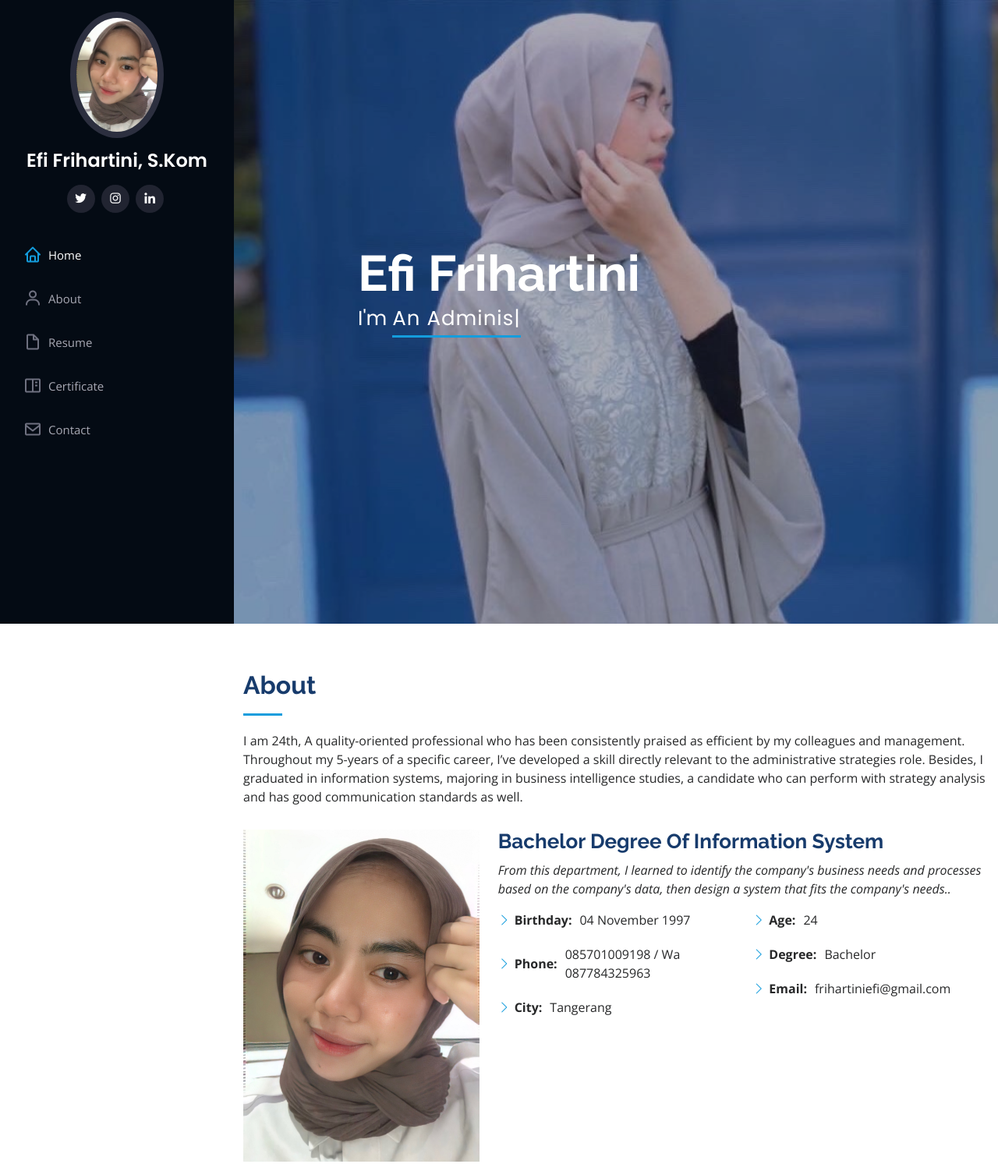
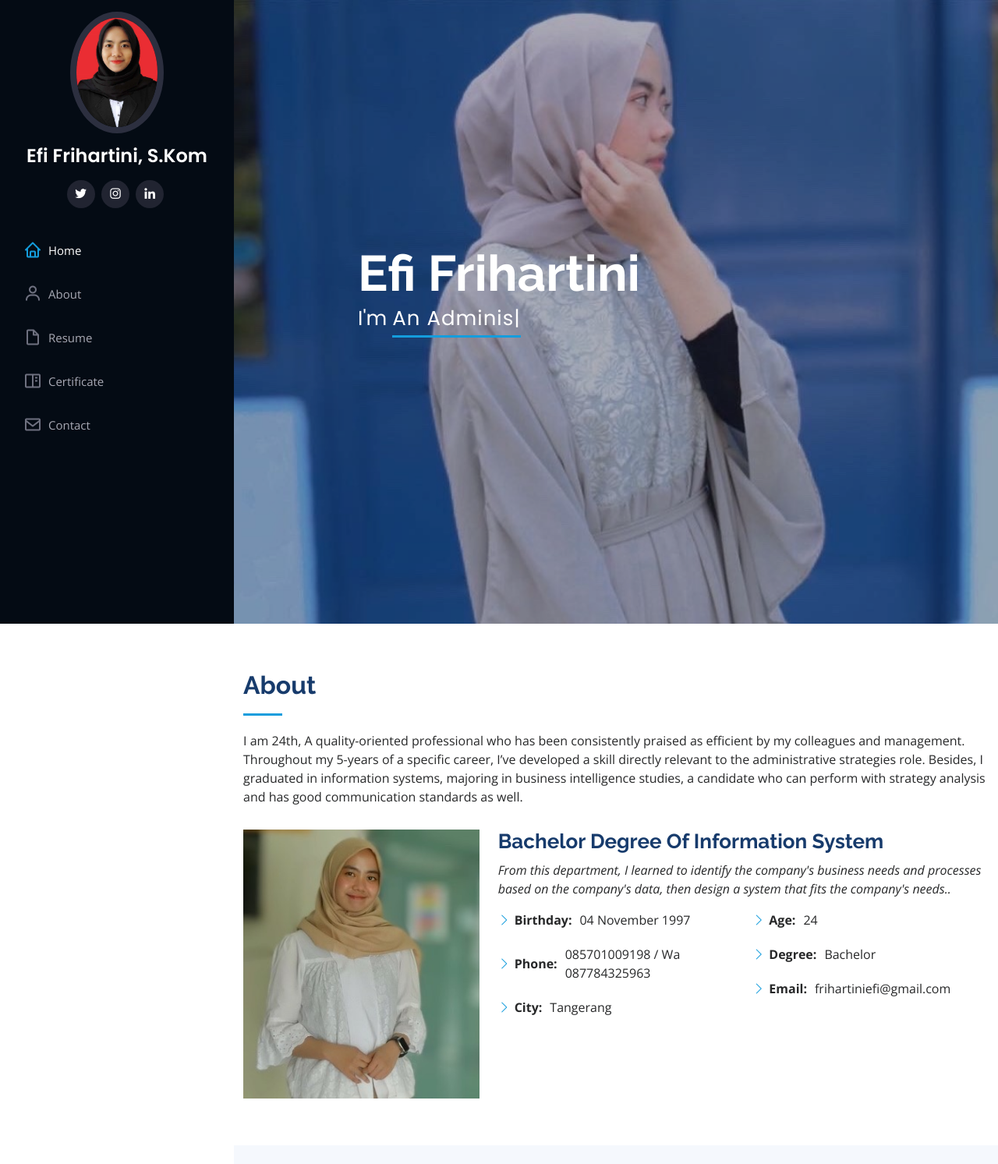
Before and after one commit to frihartiniefi/efifrihartini.github.io, a plain HTML site: page index.html in a window 1280 px wide. Shown: the top 1493 px of the page at 78% size. Drawn offline with nearby package versions, Linux system fonts and the light colour scheme.

Commit message:
first commit

```diff
--- a/index.html
+++ b/index.html
@@ -45,7 +45,7 @@
     <div class="d-flex flex-column">
 
       <div class="profile">
-        <img src="assets/img/profile-img.jpg" alt="" class="img-fluid rounded-circle">
+        <img src="assets/img/Pas-foto-efi.jpg" alt="" class="img-fluid rounded-circle">
         <h1 class="text-light"><a href="index.html">Efi Frihartini, S.Kom</a></h1>
         <div class="social-links mt-3 text-center">
           <a href="#" class="twitter"><i class="bx bxl-twitter"></i></a>
@@ -93,7 +93,7 @@
 
         <div class="row">
           <div class="col-lg-4" data-aos="fade-right">
-            <img src="assets/img/profile-img.jpg" class="img-fluid" alt="">
+            <img src="assets/img/foto-1.JPG" class="img-fluid" alt="">
           </div>
           <div class="col-lg-8 pt-4 pt-lg-0 content" data-aos="fade-left">
             <h3>Bachelor Degree Of Information System</h3>
@@ -217,7 +217,7 @@
 
         <div class="section-title">
           <h2>Resume</h2>
-          <p>Magnam dolores commodi suscipit. Necessitatibus eius consequatur ex aliquid fuga eum quidem. Sit sint consectetur velit. Quisquam quos quisquam cupiditate. Et nemo qui impedit suscipit alias ea. Quia fugiat sit in iste officiis commodi quidem hic quas.</p>
+          <!--<p>Magnam dolores commodi suscipit. Necessitatibus eius consequatur ex aliquid fuga eum quidem. Sit sint consectetur velit. Quisquam quos quisquam cupiditate. Et nemo qui impedit suscipit alias ea. Quia fugiat sit in iste officiis commodi quidem hic quas.</p>-->
         </div>
 
         <div class="row">
```
Also changed, not shown: assets/img/Pas-foto-efi.jpg (added), assets/img/foto-1.JPG (added).
